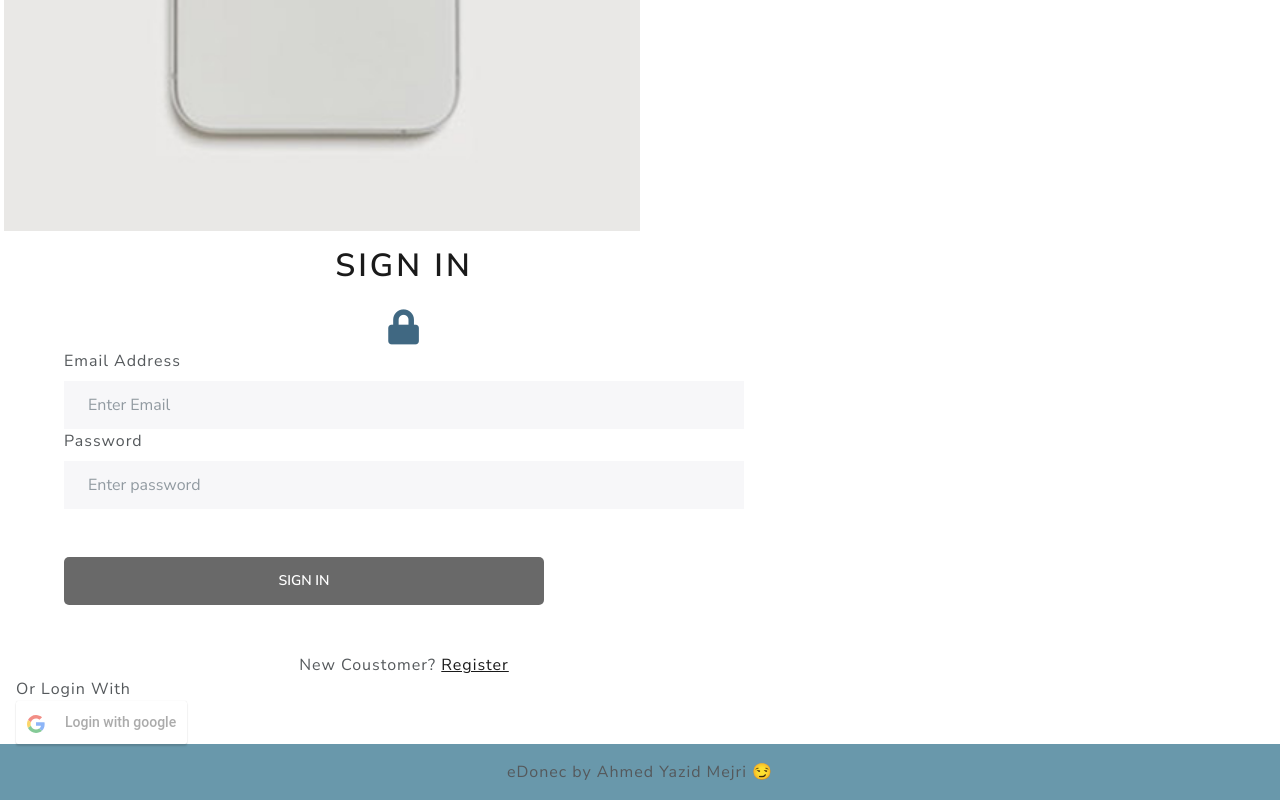
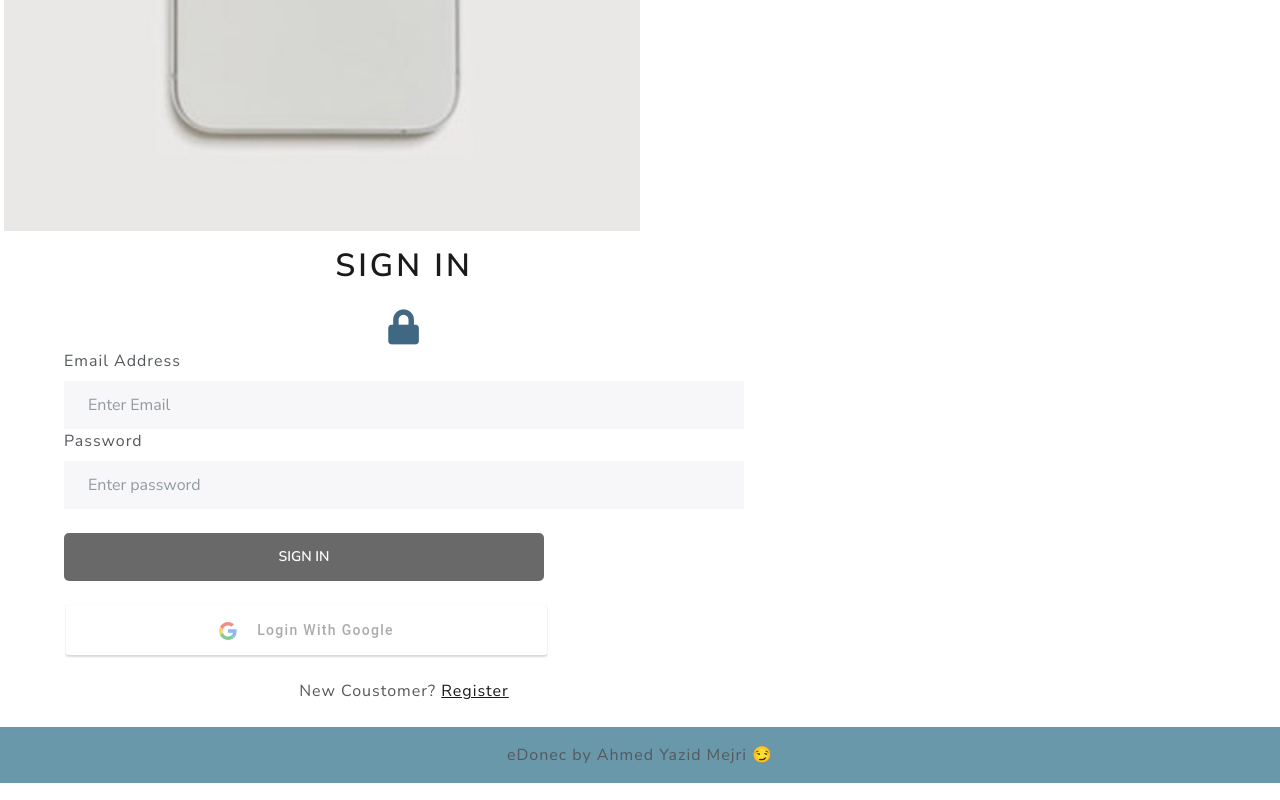
Before and after one commit to yazidam/eDonec_Test, a React (Create React App) app in the folder client/: page /login in a window 1280 px wide. Shown: the part 621-1421 px from the top of the page. Built offline with nearby package versions, Linux system fonts and the light colour scheme.

Commit message:
login with google complte

```diff
--- a/client/src/index.css
+++ b/client/src/index.css
@@ -40,3 +40,14 @@ h2 {
 .carousel a {
   margin: 0 auto;
 }
+.social {
+  width: 62%;
+  margin-left: 50px;
+  height: 50px;
+  display: flex;
+  justify-content: center;
+
+  text-transform: capitalize;
+  letter-spacing: 1.3px;
+  box-shadow: 0 2px 4px #777;
+}
--- a/client/src/screens/LoginScreen.js
+++ b/client/src/screens/LoginScreen.js
@@ -36,15 +36,16 @@ const LoginScreen = () => {
       const res = await axios.post("/api/users/google_login", {
         tokenId: response.tokenId,
       });
-      console.log("res1", res.data);
-      setEmail(res.data.email);
-      setPassword(res.data.password);
-
-      // dispatch(register(name, email, password));
-      // dispatch(login(email, password));
+      console.log("res1", res);
+      dispatch(
+        login(
+          res.data.email,
+          `${res.data.email}6V7E69P&^{9(fSvc}8r(Jf#?Q,Hq+yF,k$&KuAc~;=?wXA"w23`
+        )
+      );
     } catch (error) {
       console.log("error");
-      alert("error");
+      alert("vous avez changer votre mot de passe");
     }
   };
   return (
@@ -83,7 +84,6 @@ const LoginScreen = () => {
               onChange={(e) => setEmail(e.target.value)}
             ></Form.Control>
           </Form.Group>
-
           <Form.Group controlId="password" className="mx-5">
             <Form.Label>Password </Form.Label>
             <Form.Control
@@ -93,19 +93,26 @@ const LoginScreen = () => {
               onChange={(e) => setPassword(e.target.value)}
             ></Form.Control>
           </Form.Group>
-
           <Button
             type="submit"
             variant="primary"
             className="my-3 "
             disabled={email.length < 10}
-            className="mx-5 my-5"
+            className="mx-5 my-4"
             style={{ width: "60vh", borderRadius: "5px" }}
           >
             Sign In
           </Button>
 
-          <Row className="text-center">
+          <GoogleLogin
+            className="social"
+            clientId="971874584120-fa39pgif9p2tk3rqhmue4glhk02as2tf.apps.googleusercontent.com"
+            buttonText="Login with google"
+            onSuccess={responseGoogle}
+            cookiePolicy={"single_host_origin"}
+          />
+
+          <Row className="text-center my-4">
             <Col>
               New Coustomer?{" "}
               <Link
@@ -115,15 +122,6 @@ const LoginScreen = () => {
               </Link>
             </Col>
           </Row>
-          <div className="hr">Or Login With</div>
-          <div className="social">
-            <GoogleLogin
-              clientId="971874584120-fa39pgif9p2tk3rqhmue4glhk02as2tf.apps.googleusercontent.com"
-              buttonText="Login with google"
-              onSuccess={responseGoogle}
-              cookiePolicy={"single_host_origin"}
-            />
-          </div>
         </Form>
       </Col>
     </Row>
--- a/client/src/screens/RegisterScreen.js
+++ b/client/src/screens/RegisterScreen.js
@@ -4,9 +4,9 @@ import { Form, Button, Row, Col } from "react-bootstrap";
 import { useDispatch, useSelector } from "react-redux";
 import Loader from "../components/Loader";
 import FormContainer from "../components/FormContainer";
-import { login, register } from "../actions/userActions";
-import { GoogleLogin } from "react-google-login";
-import axios from "axios";
+import { register } from "../actions/userActions";
+// import { GoogleLogin } from "react-google-login";
+// import axios from "axios";
 const RegisterScreen = () => {
   const [email, setEmail] = useState("");
   const [password, setPassword] = useState("");
@@ -34,27 +34,31 @@ const RegisterScreen = () => {
       dispatch(register(name, email, password));
     }
   };
-  const responseGoogle = async (response) => {
-    console.log("res", response);
-    try {
-      const res = await axios.post("/api/users/google_login", {
-        tokenId: response.tokenId,
-      });
-      console.log("res1", res.data);
-      setEmail(res.data.email);
-      setPassword(res.data.password);
+  // const responseGoogle = async (response) => {
+  //   console.log("res", response);
+  //   try {
+  //     const res = await axios.post("/api/users/google_login", {
+  //       tokenId: response.tokenId,
+  //     });
+  //     console.log("res1", res.data);
+  //     setEmail(res.data.email);
+  //     setPassword(res.data.password);
 
-      // dispatch(register(name, email, password));
-      dispatch(login(email, password));
-    } catch (error) {
-      console.log("error");
-      alert("error");
-    }
-  };
+  //     // dispatch(register(name, email, password));
+  //     dispatch(login(email, password));
+  //   } catch (error) {
+  //     console.log("error");
+  //     alert("error");
+  //   }
+  // };
   return (
     <FormContainer>
       <h1 className="text-center"> Sign UP</h1>
-      {error && <h2>verifier votre coordonner {error}</h2>}
+      {error && (
+        <h2>
+          verifier votre coordonner votre password ou votre email deja utilise
+        </h2>
+      )}
       {error && <h3 variant="danger">{message}</h3>}
       {loading && <Loader />}
       <Form onSubmit={submitHandler}>
@@ -105,7 +109,7 @@ const RegisterScreen = () => {
         >
           Register
         </Button>
-        <div className="hr">Or Login With</div>
+        {/* <div className="hr">Or Login With</div>
         <div className="social">
           <GoogleLogin
             clientId="971874584120-fa39pgif9p2tk3rqhmue4glhk02as2tf.apps.googleusercontent.com"
@@ -113,7 +117,7 @@ const RegisterScreen = () => {
             onSuccess={responseGoogle}
             cookiePolicy={"single_host_origin"}
           />
-        </div>
+        </div> */}
         <Row className="py-3">
           <Col>
             Have an Account?{" "}
```
Also changed, not shown: 1 other file (tests, documents, lock files or other folders).
